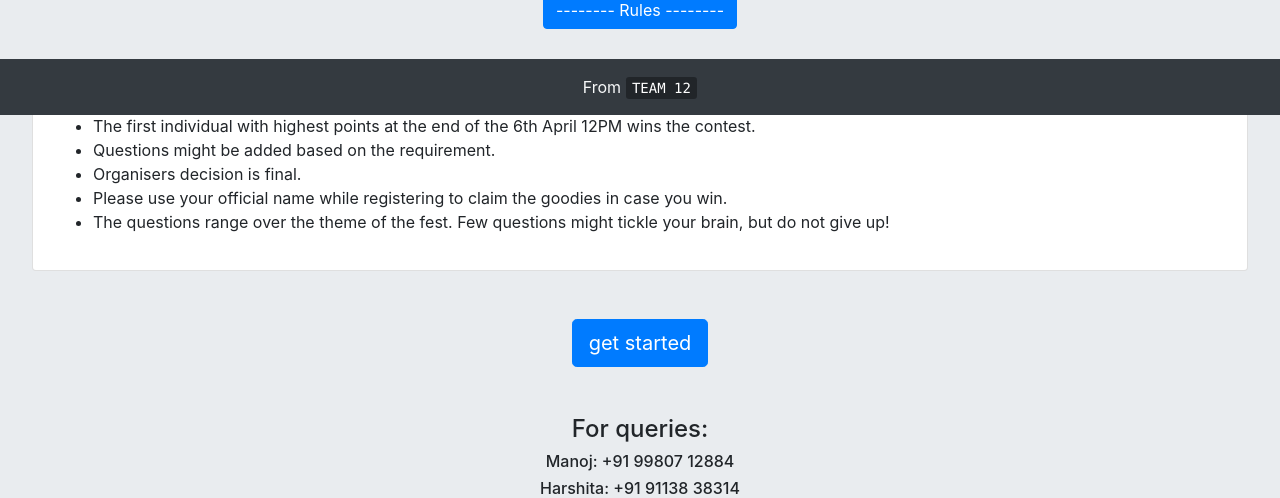
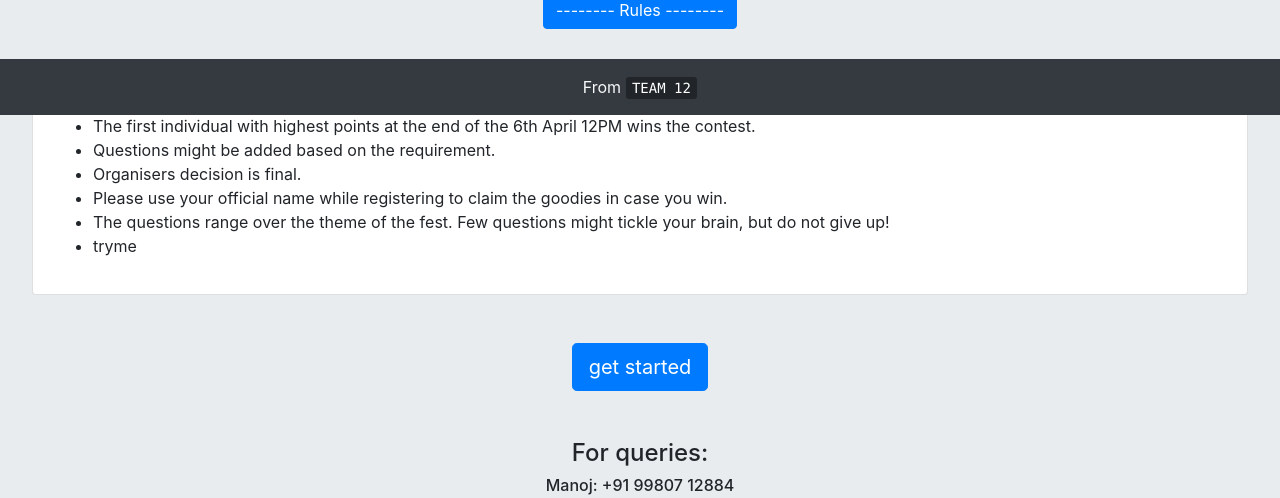
Before and after one commit to EagleCoder404/epsilon, a PHP site: page / in a window 1280 px wide, after a click on "-------- Rules --------". Shown: the part 685-1183 px from the top of the page. Run offline with PHP 8.4, Linux system fonts and the light colour scheme.

Commit message:
Its brittney bitch

```diff
--- a/index.php
+++ b/index.php
@@ -114,7 +114,7 @@
             <li>Organisers decision is final.</li>
             <li>Please use your official name while registering to claim the goodies in case you win. </li>
             <li>The questions range over the theme of the fest. Few questions might tickle your brain, but do not give up!</li>
-
+            <li>tryme</li>
 
                  </ul>
 
```
